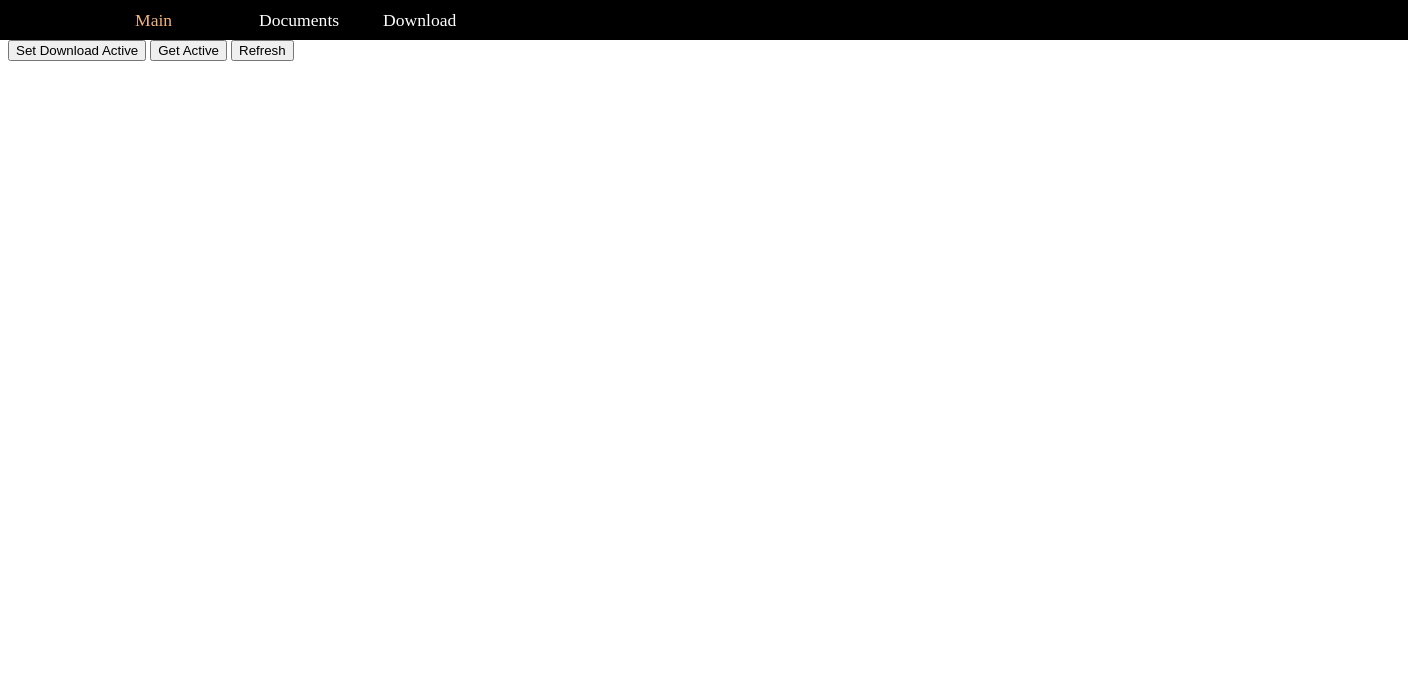
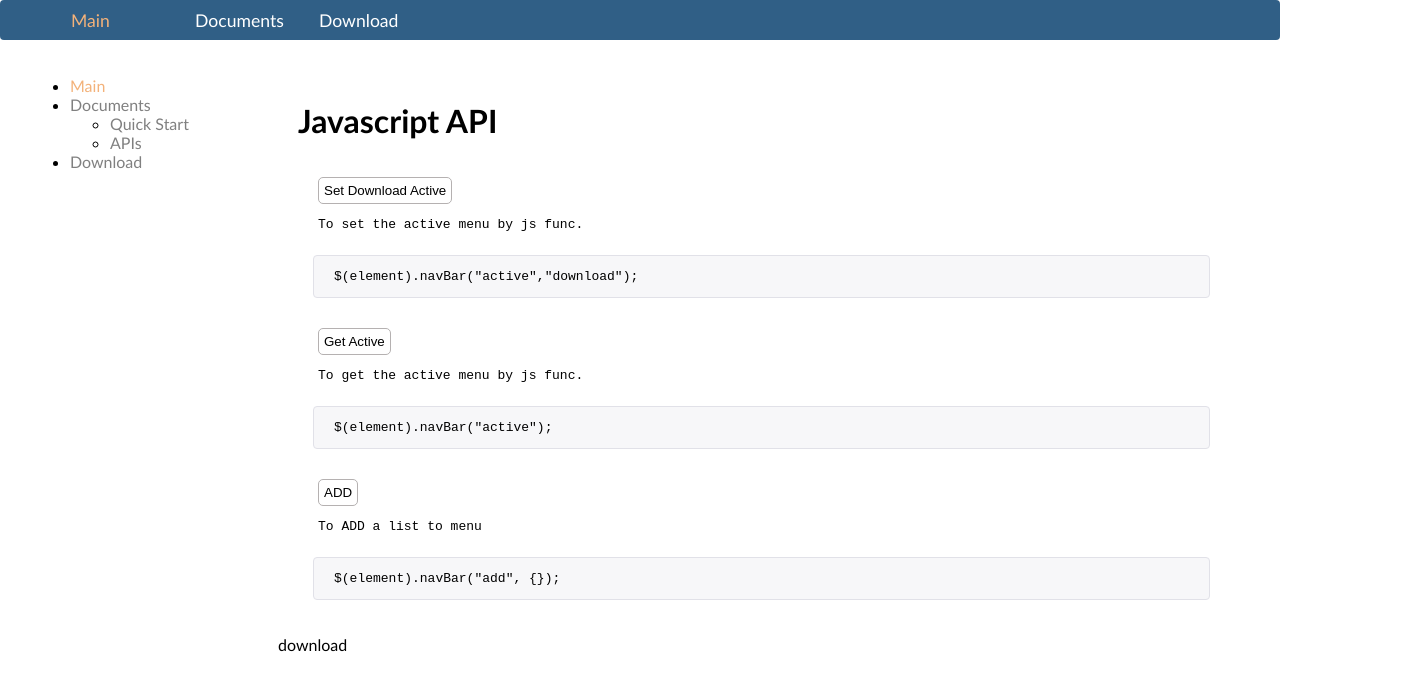
Before and after one commit to SherryXueyingLi/simple-navBar, a website: page demo.html in a window 1280 px wide. Shown: the whole page, 1408 px wide, since content can reach past the window. Drawn offline with Linux system fonts and the light colour scheme.

Commit message:
side init

```diff
--- a/demo.html
+++ b/demo.html
@@ -4,47 +4,167 @@
 <title>Menu Bar</title>
 <script src="src/lib/jquery.js"></script>
 <script src="simple-navBar.js"></script>
-<link rel="stylesheet" type="text/css" href="stylesheets/site.css"></link>
+<link rel="stylesheet" type="text/css" href="stylesheets/navBar-menu.css"></link>
+<style type="text/css">
+body {
+	font-family: Calibri, "Helvetica Neue", Helvetica, Arial, sans-serif;
+	margin: 0px;
+}
+
+.demoZone {
+	position: relative;
+	top: 0;
+	padding: 10px;
+	border-radius: 3px;
+	margin: 5px;
+}
+
+.demoZone>.codeZone {
+	position: relative;
+	background-color: #f7f7f9;
+    border: 1px solid #e1e1e8;
+    border-radius: 4px;
+    padding-left: 20px;
+    padding-right: 20px;
+}
+
+.demoZone>.funcZone {
+	width: 100%;
+	background-color: white;
+	margin-bottom: 5px;
+}
+
+button {
+	background-color: white;
+	border-radius: 5px;
+	border: solid 1px #B5B1B1;
+	padding: 5px;
+}
+
+button:active {
+	background-color: #E8F3F0;
+}
+
+button:focus {
+	border: solid 1px C7C7C7;
+}
+
+#sideBar li>a {
+	color: gray;
+	text-decoration: none;
+}
+
+#sideBar li.navBar.active>a {
+	color: #F3B27A;
+}
+</style>
 </head>
 
 <body>
-	<div id="nav">
+	<div id="nav"></div>
+	<div class="board" style="position: relative; top: 40px; height: 100%; left: 0px; padding: 20px;">
+
+
+		<div style="height: 100%; overflow: auto;">
+			<div id="sideBar" style="display: inline-block; position: relative; left: 0; top: 0; padding-left: 10px; width: 20%; float: left;"></div>
+			<div id="route" style="display: inline-block; position: relative; width: 78%; height: 100%; float: left; ">
+				<div id="document-api" style="height: 100%;padding: 20px;">
+				<h1>Javascript API</h1>
+					<div class="demoZone">
+						<div class="funcZone">
+							<div style="width: 100%; padding: 5px;">
+								<button onclick="setActive()">Set Download Active</button>
+								<pre>To set the active menu by js func.</pre>
 							</div>
-	<div class="board" style="position: absolute; top: 5%">
+						</div>
+						<div class="codeZone">
+							<pre>$(element).navBar("active","download");</pre>
+						</div>
+					</div>
+					<div class="demoZone">
+						<div class="funcZone">
+							<div style="width: 100%; padding: 5px;">
+								<button onclick="getActive()" style="display: inline-block;">Get Active</button>
+								<label id="currentActive"></label>
+								<pre>To get the active menu by js func.</pre>
+							</div>
+						</div>
+						<div class="codeZone">
+							<pre>$(element).navBar("active");</pre>
+						</div>
+					</div>
+					<div class="demoZone">
+						<div class="funcZone">
+							<div style="width: 100%; padding: 5px;">
+								<button onclick="add()">ADD</button>
+								<pre>To ADD a list to menu</pre>
+							</div>
+						</div>
+						<div class="codeZone">
+							<pre>$(element).navBar("add", {});</pre>
+						</div>
+					</div>
+				</div>
+				<div id="download" style="height: 500px;">download</div>
+			</div>
 
-		<div style="position: relative">
-			<button id="setActive">Set Download Active</button>
-			<button id="getActive">Get Active</button><label id="currentActive"></label>
-			<button id="refresh">Refresh</button><label id="currentActive"></label>
 		</div>
 	</div>
 </body>
 
+
 <script type="text/javascript">
-var defaultMenu = [{name: "main", label: "Main", path: "main/controller"},
-                   {name: "document", label:"Documents",
-   					 sub:[{name: "start", label:"Quick Start"},
-        				  {name: "api", label:"APIs"}]},
-					{name: "download", label:"Download"}];
+    var defaultMenu = [ {
+	name : "main",
+	label : "Main",
+	path : "main/controller"
+    }, {
+	name : "document",
+	label : "Documents",
+	sub : [ {
+	    name : "start",
+	    label : "Quick Start"
+	}, {
+	    name : "api",
+	    label : "APIs"
+	} ]
+    }, {
+	name : "download",
+	label : "Download"
+    } ];
     $("#nav").navBar({
 	tabs : defaultMenu,
-   onClick: function(tab){
+	style : 'navDiv',
+	onClick : function(tab) {
 	    console.log(tab);
 	},
+	route : false,
     });
 
-$("#getActive").click(function(){
-    var active = $("#nav").navBar("active");
-    $("#currentActive").text(active.title);
+    $("#sideBar").navBar({
+	tabs : defaultMenu,
+	autoClose : false,
+
     });
 
-$("#setActive").click(function(){
-    var active = $("#nav").navBar("active","download");
+    function getActive() {
+	var active = $("#nav").navBar("active");
+	$("#currentActive").text("Get: " + active.title);
+    };
+
+    function setActive() {
+	var active = $("#nav").navBar("active", "download");
+    };
+
+    function add() {
+	$("#nav").navBar("add", {
+	    name : 'about',
+	    title : 'About'
 	});
+    };
 
-$("#refresh").click(function(){
-    $("#nav").navBar("refresh");
-});
-
+    function remove() {
+	$("#nav").navBar("remove", "about");
+    };
 </script>
 </html>
--- a/package.json
+++ b/package.json
@@ -1,5 +1,5 @@
 {
-  "name":"startup-template",
+  "name":"simple-navBar",
   "version": "0.1",
   "licence": "MIT",
   "author":{
@@ -9,7 +9,5 @@
 
   "dependencies": {
       "jquery": ">1.7.2",
-      "requirejs": "^2.2.0",
-      "angular": "^2.0.0",
    }
 }
--- a/simple-navBar.js
+++ b/simple-navBar.js
@@ -5,52 +5,9 @@ if (typeof jQuery === 'undefined') {
     if($.fn.navBar !== undefined){
 	return;
     }
-    var options, tabs, onClick, active, onActiveChange, afterActiveChanged;
-    var tabObject = function(name, title, parent, path, view){
+    //var options, tabs, onClick, active, onActiveChange, afterActiveChanged;
+    var tabObject = function(name, title, parent, path, viewPath, href){
 	var  children = [];
-	Object.defineProperties(this,{
-	    'name':{
-		value: name,
-	    },
-	    'title':{
-		value: title || name
-	    },
-	    'parent':{
-		value:parent
-	    },
-	    'controllerPath':{
-		get: function(){
-		    return path || this.state.split("-").join("/")+"/controller";
-		}
-	    },
-	    'url':{
-		get: function(){
-		    return this.state.split("-").join("/")
-		}
-	    },
-	    'children':{
-		get: function(){
-		    return children;
-		}
-	    },
-	    'state':{
-		get: function() {
-			var state = name;
-			var up = parent;
-			while(up){
-			    state = up.name+'-'+state;
-			    up = up.parent;
-			}
-			return state;
-		    }
-	    },
-	    'view':{
-		get: function() {
-			return view || this.state.split("-").join("/")+"/view.html";
-		}
-	    }
-	});
-
 	var addChild = function(child){
 	    if(child instanceof tabObject){
 		children.push(child);
@@ -60,7 +17,52 @@ if (typeof jQuery === 'undefined') {
 		});
 	    }
 	};
-	this.addChild = addChild;
+	Object.defineProperties(this,{
+	    'name':{
+		value: name,
+	    },'title':{
+		value: title || name
+	    },'parent':{
+		value:parent
+	    },'controllerPath':{
+		get: function(){
+		    return path || this.code.split("-").join("/")+"/controller";
+		}
+	    }, 'url':{
+		get: function(){
+		    return this.code.split("-").join("/")
+		}
+	    },'children':{
+		get: function(){
+		    return children;
+		}
+	    },'code':{
+		get: function() {
+			var state = name, up = parent;
+			while(up){
+			    state = up.name+'-'+state;
+			    up = up.parent;
+			}
+			return state;
+		    }
+	    },'state':{
+		get: function(){
+		    return this.code.split("-").join(".")
+		}
+	    },'viewPath':{
+		get: function() {
+			return view || this.code.split("-").join("/")+"/view";
+		}
+	    },'addChild':{
+		value: addChild
+	    },'href':{
+		get: function() {
+			return href || this.code;
+		}
+	    }
+	});
+
+
     };
     /**
      * Construct the tabs from JSON structure to tabObject
@@ -68,7 +70,7 @@ if (typeof jQuery === 'undefined') {
     var processTab = function(tabArray, parent){
 	var tabs = [];
 	for(var i in tabArray){
-	    var tab = new tabObject(tabArray[i].name, tabArray[i].label, parent, tabArray[i].path);
+	    var tab = new tabObject(tabArray[i].name, tabArray[i].label, parent, tabArray[i].path, tabArray[i].view);
 	    tabs.push(tab);
 	    if(tabArray[i].sub && tabArray[i].sub.length>0){
 		var subs = processTab(tabArray[i].sub, tab);
@@ -78,50 +80,70 @@ if (typeof jQuery === 'undefined') {
 	return tabs;
     };
 
-    var navBar = function(){
-	var $element = options.element;
+    var findActive = function(tabs){
+	if(!tabs) return;
+	for(var i in tabs){
+	    if($(tabs[i].span).parent().hasClass("active")){
+		return findActive(tabs[i].children) || tabs[i];
+	    }
+	}
+	return;
+    }
+
+    var navBar = function(options){
+	var self = this, tabs, active, opt = options;
+	var $element = $(options.element);
 	try{
 	    checkOption(options);
-	    tabs = processTab(options.tabs, null);
-	    if(options.onClick) onClick = options.onClick;
-	    buildContext(options.element, tabs);
-	    active = null;
-	    if(options.active){
-		active = findTab(options.active);
+	    this.active = null;
+	}catch(e){
+	    console.debug(e);
+	}
+	Object.defineProperties(this, {'options':{
+	    get: function(){ return opt;}
+	},'tabs':{
+	    get: function(){ return tabs;}
+	},'active':{
+	    get: function(){
+		return findActive(this.tabs);
+	    },
+	}
+	});
+	self.init = function(){
+	    tabs = processTab(this.options.tabs, null);
+	    buildContext.call(this);
+	    if(this.options.active){
+		active = findTab.call(this, this.options.active);
 	    }
 	    if(!active){
-		active = tabs[0];
+		active = this.tabs[0];
 		while(active.children.length>0){
 		    active = active.children[0];
 		}
 	    }
-	    setActive(active);
-
-	}catch(e){
-	    console.debug(e);
+	    self.setActive(active);
+	    $element.data["navBar"] = self;
 	}
     };
 
-
-
-    var buildContext = function(element, tabs){
-	$(element).empty();
-	buildUl($(element), tabs, "firstLevel", "firstLevelLi");
+    var buildContext = function(){
+	$(this.options.element).empty();
+	buildUl.call(this, $(this.options.element), this.tabs, "firstLevel", "firstLevelLi");
     };
 
     var buildSecondLevelUl = function($li, tabs){
-	return buildUl($li, tabs, "secondLevel", "secondLevelLi");
+	return buildUl.call(this, $li, tabs, "secondLevel", "secondLevelLi");
     };
 
     var buildUl = function($element, tabs, ulClass, liClass){
 	var ul = document.createElement("ul");
 	$(ul).addClass(ulClass+" navUl");
 	if(tabs[0] && tabs[0].parent){
-	    $(ul).addClass(tabs[0].parent.state);
+	    $(ul).addClass(tabs[0].parent.code);
 	}
 	for(var i in tabs){
 	    var li = document.createElement("li");
-	    buildLi($(ul), $(li), tabs[i]);
+	    buildLi.call(this, $(ul), $(li), tabs[i], $element);
 	    $(li).addClass(liClass+" navBar");
 	    $(li).appendTo(ul);
 	}
@@ -129,39 +151,46 @@ if (typeof jQuery === 'undefined') {
 	return $(ul);
     }
 
-    var buildLi = function($ul, $li, tab){
-	var span = document.createElement("span");
+    var buildLi = function($ul, $li, tab, $element){
+	var span = document.createElement("a"), self=this;
 	$(span).text(tab.title);
-	$(span).attr("id", tab.state);
 	$(span).click(function(){
-	    stateClickCallback(tab);
+	    stateClickCallback.call(self, $element, this, tab);
 	});
+	/*$(span).hover(function(){
+	    $(this).css( 'cursor', 'pointer' );
+	});*/
+	if(this.options.route)
+	    $(span).attr("href","#"+tab.href);
 	$(span).appendTo($li);
+	tab.span = span;
 	if(tab.children.length>0){
-	    var ul = buildSecondLevelUl($li, tab.children);
+	    var ul = buildSecondLevelUl.call(self, $li, tab.children);
 	}
     };
 
-    var stateClickCallback = function(tab){
-	setActive(tab);
-	onClick(tab);
-    }
+    var stateClickCallback = function($element, $span, tab){
+	this.setActive(tab, $element);
+	this.options.onClick.call(this, tab, $span, $element);
+    };
 
-    var setActive = function(tab){
-	onActiveChange(active, tab);
-	active = tab;
+    navBar.prototype.setActive = function(tab, element){
+	if(!tab){
+	    throw ReferenceError("Active tab is required", "simple-navBar.js");
+	}
+	onActiveChange(this.active, tab);
 	if(tab.children.length>0){
-	    $("."+tab.state).toggle();
+	    $(tab.span).siblings("ul").toggle();
 	    return;
 	}
-	$(".navBar").removeClass("active");
-	$("#"+tab.state).parent().addClass("active");
-	if(tab.parent){
-	    $("."+tab.parent.state).hide();
+	$(this.options.element).find(".navBar").removeClass("active");
+	$(tab.span).parent().addClass("active")
+	if(tab.parent && this.options.autoClose){
+	    $(this.options.element).find("."+tab.parent.code).hide(100);
 	}
 	var curr = tab;
 	while(curr.parent){
-	    $("#"+curr.parent.state).parent().addClass("active");
+	    $(curr.parent.span).parent().addClass("active");
 	    curr = curr.parent;
 	}
 	afterActiveChanged(tab);
@@ -173,65 +202,110 @@ if (typeof jQuery === 'undefined') {
 	}
 	return checkTabs(options.tabs);
     };
-
+    /**To check the required field, the 'name' must exist and unique in it's level  **/
     var checkTabs = function(tabs){
+	var nameCache = [];
 	for(var i in tabs){
 	    if(!(tabs[i].name)){
 		throw ReferenceError("tab.name is required", "simple-navBar.js");
+	    }else if(nameCache.indexOf(tabs[i].name)>=0){
+		throw ReferenceError("tab.name ["+tabs[i].name+"]is duplicated", "simple-navBar.js");
+	    }else{
+		nameCache.push(tabs[i].name);
 	    }
 	    if(tabs[i].sub){
 		checkTabs(tabs[i].sub);
 	    }
 	}
     };
+    var empty = function(){};
 
-    var defaultOption = {
-	onClick: function(){},
-	onActiveChange: function(){},
-	afterActiveChanged: function(){},
+    navBar.prototype.findbyName = function(name){
+	var seq = name.split(".");
+	return findTab.call(this, seq, 0 , this.tabs);
     };
 
+    var findTab = function(name, level, tabArray){
+	if(level >= name.length || !tabArray) return;
+	for(var i=0; i<tabArray.length; i++){
+	    if(tabArray[i].name === name[level]){
+		if(level === name.length-1) return tabArray[i];
+		return findTab(name, level+1, tabArray.children);
+	    }else{
+		var subs = findTab(name, level, tabArray.children);
+		if(subs){
+		    return subs;
+		}
+	    }
 
-    var findTab = function(name, tab){
-	tab = tab|| tabs;
-	for(var i in tab){
-	    if(tab[i].name === name){
-		return tab[i];
-	    }
-	    if(tab[i].children.length>0){
-		var sub = findTab(name, tab[i].children);
-		if(sub) return sub;
-	    }
 	}
 	return;
     };
 
+    var getProcessor = function(){
+	// by default, it will return the active tabObject.
+	if(arguments.length === 1){
+		return this.active;
+	}
+	return findbyName(arguments[1]);
+    };
+    var activeProcessor = function(){
+	if(arguments.length===1){
+	    return this.active;
+	}else{
+	    try{
+		this.setActive(this.findbyName(arguments[1]));
+	    }catch(e){
+		throw ReferenceError("Set Active failed. Cannot find tab by given name "+arguments[1], "simple-navBar.js");
+	    }
+	}
+    };
+    var legalFunctions = {};
+    Object.defineProperties(legalFunctions, {
+	'get':{
+	    value: getProcessor,
+	},'active':{
+	    value: activeProcessor,
+	},'set':{
+	    //value: setProcessor,
+	},'add':{
+
+	}, 'remove':{
+
+	}
+    });
+    var defaultOption = {
+	onClick: empty,
+	onActiveChange: empty,
+	afterActiveChanged: empty,
+	autoClose: true,
+	route: true,
+    };
     $.fn.navBar = function(){
-	var bar = this;
-	if(arguments.length === 1 && typeof arguments[0]==='object'){
-	    options = $.extend({element : $(this)}, defaultOption, arguments[0]);
+	var bar = this, navbar;
+	if(arguments.length === 1 && (typeof arguments[0]==='object'||arguments[0] === 'refresh')){
+	    var options = $.extend({element : $(this)}, defaultOption, arguments[0]);
 	    onActiveChange = options.onActiveChange;
 	    afterActiveChanged = options.afterActiveChanged;
-	    $(this).addClass("navDiv");
-	    new navBar();
-	}else if(arguments.length === 0){
-	    return tabs; // return list of tabObjects
-	}else if(arguments.length>=1 && arguments[0] === 'get'){
-	    if(arguments.length === 1){
-		return active;
+	    $(this).addClass(options.style);
+	    navbar = new navBar(options);
+	    navbar.init();
+	    $(this).data('navBar', navbar);
+	    return navbar;
+	}else {
+	    navbar = $(this).data('navBar');
+	}
+	if(arguments.length === 0){
+	    return navbar;
+	}else if(arguments.length>=1){
+	    try{
+		return legalFunctions[arguments[0]] && legalFunctions[arguments[0]].apply(navbar, arguments);
+	    }catch(e){
+		console.log(e);
 	    }
-	    return findTab(arguments[1]);
-	}else if(arguments.length>=1 && arguments[0] === 'active'){
-	    if(arguments.length===1){
-		return active;
-	    }else{
-		 setActive(findTab(arguments[1]));
-	    }
-	}else if(arguments.length>=1 && arguments[0] === 'set'){
 
-	}else if(arguments.length>=1 && arguments[0] === 'refresh'){
-	    new navBar();
 	}
+	return navbar;
     };
 
 
--- a/stylesheets/site.css
+++ b/stylesheets/navBar-menu.css
@@ -1,68 +1,91 @@
 
 /*nav bar position define*/
 .navDiv{
-	background-color: black;
+	background-color: #305F86;
 	color: white;
 	height: 5%;
 	margin: 0px;
 	font-size: 1.1em;
-	position: absolute;;
+	position: absolute;
 	width: 100%;
 	top: 0;
 	left: 0;
-	padding-left: 5%;
-	padding-right: 5%;
+	border-radius: 4px;
 }
-ul.navUl , .navUl li{
+.navDiv ul.navUl ,.navDiv .navUl li{
 	margin: 0px;
 	height: 100%;
 }
 /*nav bar list padding & style define*/
-.navUl li{
+.navDiv .navUl li{
 	list-style: none;
 	display: inline-block;
 	height: 100%;
 	width: 10%;
 }
 /*nav bar first level's menu span style*/
-li.firstLevelLi>span{
+.navDiv li.firstLevelLi>a{
 	position: relative;
 	top: 25%;
     height: 50%;
     width:100%;
     padding-left: 25%;
 	padding-right: 25%;
+
 }
 
 /*nav bar all level's hover&active style*/
-li.navBar>span:hover{
+.navDiv li.navBar>a:hover{
 	cursor: pointer;
 	color: #F5C588;
 }
-
-li.navBar.active>span{
+.navDiv .navBar>a{
+	color: white;
+	text-decoration: none;
+}
+.navDiv li.navBar.active>a{
 	color: #F3B27A;
 }
 /*
 second level bar.
 */
-ul.secondLevel{
+.navDiv ul.secondLevel{
 	display: none;
 	position: absolute;
-    top: 100%;
+    top: 102%;
     width: 10%;
     padding: 0px;
     z-index: 999;
+   animation-duration: 100ms;
+   animation-name: slidein;
+}
 
+@keyframes slidein {
+  from {
+    top: 50%;
+    opacity : 0;
+  }
+
+  to {
+    top: 102%;
+    opacity : 1;
+  }
 }
-li.secondLevelLi{
+
+.navDiv li.secondLevelLi{
 	display: block;
 	position: relative;
 	height: 30px;
-	background-color: black;
+	background-color: #305F86;
 	width: 100%;
 }
-li.secondLevelLi>span{
+.navDiv li.secondLevelLi:first-child{
+	border-radius: 4px 4px 0px 0px;
+}
+.navDiv li.secondLevelLi:last-child{
+	border-radius: 0px 0px 4px 4px;
+}
+.navDiv li.secondLevelLi>a{
 	display: block;
 	position: relative;
 	height: 30px;
```
Lines whose indentation alone changed are shown as unchanged.
